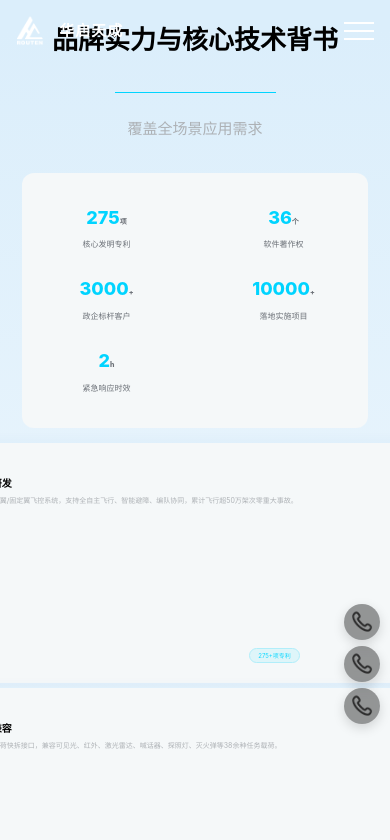
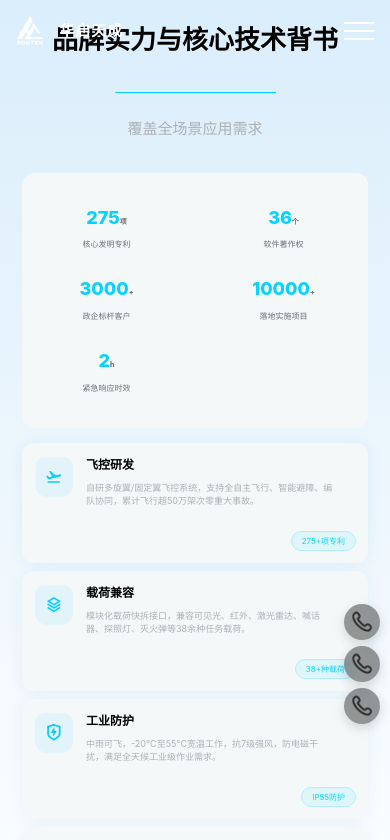
Before and after one commit to WYY0519/huaqi-officialWebsite, a Vue app: page / in a window 390 px wide. Shown: the top 840 px of the page. Built offline with nearby package versions, Linux system fonts and the light colour scheme; a web font is replaced by a local one.

Commit message:
品牌实力与核心技术背书 页面的适配

```diff
--- a/src/components/home/StatsSection.vue
+++ b/src/components/home/StatsSection.vue
@@ -82,7 +82,6 @@ import { companyStats, techCards } from '../../data/homeData'
 
 .stat-unit {
   font-size: 22px;
-  /* font-weight: 600; */
   color: #6b7077;
 }
 
@@ -103,15 +102,14 @@ import { companyStats, techCards } from '../../data/homeData'
 .tech-card {
   background: #f5f8f9;
   border-radius: 12px;
-  /* padding: 24px; */
   display: flex;
   flex-direction: row;
-  /* gap: 20px; */
   box-shadow: 0 2px 16px rgba(0, 120, 200, 0.07);
   transition: box-shadow 0.3s, transform 0.3s;
   width: 100%;
-  aspect-ratio: 797 / 325;
+  min-height: 325px;
   box-sizing: border-box;
+  overflow: hidden;
 }
 
 .tech-card:hover {
@@ -130,7 +128,7 @@ import { companyStats, techCards } from '../../data/homeData'
   flex-shrink: 0;
   align-self: flex-start;
   overflow: hidden;
-  margin: 51px 59px 0 48px
+  margin: 51px 59px 0 48px;
 }
 
 .tech-icon img {
@@ -143,6 +141,8 @@ import { companyStats, techCards } from '../../data/homeData'
 .tech-card-content {
   display: flex;
   flex-direction: column;
+  flex: 1;
+  min-width: 0;
 }
 
 .tech-card-body {
@@ -150,7 +150,8 @@ import { companyStats, techCards } from '../../data/homeData'
   flex-direction: column;
   flex: 1;
   min-width: 0;
-  margin: 57px 125px 0 0
+  margin: 57px 40px 0 0;
+  padding-right: 20px;
 }
 
 .tech-card-title {
@@ -163,20 +164,20 @@ import { companyStats, techCards } from '../../data/homeData'
 .tech-card-desc {
   font-size: 21px;
   color: #adb1b5;
-  flex: 1;
+  line-height: 1.5;
 }
 
 .tech-card-tag {
   display: inline-block;
-  margin: 0 29px 26px 0;
+  margin: auto 29px 26px 0;
   padding: 5px 16px;
   background: #def5f9;
   color: #0cd7ff;
   border-radius: 20px;
   font-size: 18.5px;
-  /* font-weight: 600; */
   align-self: flex-end;
   border: 1px solid #b1eefa;
+  white-space: nowrap;
 }
 
 /* 响应式 - 桌面端 1440px */
@@ -209,7 +210,7 @@ import { companyStats, techCards } from '../../data/homeData'
 
   .tech-card {
     width: 100%;
-    height: 240px;
+    min-height: 280px;
   }
 
   .tech-icon {
@@ -220,7 +221,7 @@ import { companyStats, techCards } from '../../data/homeData'
   }
 
   .tech-card-body {
-    margin: 42px 92px 0 0;
+    margin: 42px 30px 0 0;
   }
 
   .tech-card-title {
@@ -267,7 +268,7 @@ import { companyStats, techCards } from '../../data/homeData'
 
   .tech-card {
     width: 100%;
-    min-height: 171px;
+    min-height: 220px;
   }
 
   .tech-icon {
@@ -278,7 +279,7 @@ import { companyStats, techCards } from '../../data/homeData'
   }
 
   .tech-card-body {
-    margin: 30px 66px 0 0;
+    margin: 30px 20px 0 0;
   }
 
   .tech-card-title {
@@ -286,7 +287,7 @@ import { companyStats, techCards } from '../../data/homeData'
   }
 
   .tech-card-desc {
-    font-size: 11px;
+    font-size: 12px;
   }
 
   .tech-card-tag {
@@ -325,44 +326,44 @@ import { companyStats, techCards } from '../../data/homeData'
 
   .tech-cards-grid {
     grid-template-columns: 1fr;
-    gap: 7px;
+    gap: 12px;
   }
 
   .tech-card {
     width: 100%;
-    min-height: 128px;
-    padding: 15px;
+    min-height: 140px;
+    padding: 16px;
   }
 
   .tech-icon {
-    width: 46px;
-    height: 49px;
-    min-width: 46px;
-    margin: 15px 15px 0 15px;
+    width: 50px;
+    height: 53px;
+    min-width: 50px;
+    margin: 0 16px 0 0;
   }
 
   .tech-card-content {
-    margin: 10px 10px 0 0;
+    flex: 1;
   }
 
   .tech-card-body {
-    margin: 10px 10px 0 0;
+    margin: 0;
   }
 
   .tech-card-title {
-    font-size: 12px;
-    margin-bottom: 5px;
+    font-size: 14px;
+    margin-bottom: 6px;
   }
 
   .tech-card-desc {
-    font-size: 8px;
+    font-size: 11px;
     line-height: 1.5;
   }
 
   .tech-card-tag {
-    font-size: 7px;
-    padding: 3px 10px;
-    margin: 0 10px 10px 0;
+    font-size: 9px;
+    padding: 4px 12px;
+    margin: auto 0 0 0;
   }
 }
 
@@ -396,33 +397,32 @@ import { companyStats, techCards } from '../../data/homeData'
   }
 
   .tech-cards-grid {
-    gap: 5px;
+    gap: 8px;
   }
 
   .tech-card {
-    min-height: 100px;
+    min-height: 120px;
     padding: 12px;
   }
 
   .tech-icon {
-    width: 35px;
-    height: 37px;
-    min-width: 35px;
-    margin: 12px 12px 0 12px;
+    width: 40px;
+    height: 43px;
+    min-width: 40px;
+    margin: 0 12px 0 0;
   }
 
   .tech-card-title {
-    font-size: 10px;
+    font-size: 12px;
   }
 
   .tech-card-desc {
-    font-size: 7px;
+    font-size: 9px;
   }
 
   .tech-card-tag {
-    font-size: 6px;
-    padding: 2px 8px;
-    margin: 0 8px 8px 0;
+    font-size: 8px;
+    padding: 3px 10px;
   }
 }
 
@@ -450,29 +450,28 @@ import { companyStats, techCards } from '../../data/homeData'
   }
 
   .tech-card {
-    min-height: 85px;
+    min-height: 100px;
     padding: 10px;
   }
 
   .tech-icon {
-    width: 30px;
-    height: 32px;
-    min-width: 30px;
-    margin: 10px 10px 0 10px;
+    width: 35px;
+    height: 38px;
+    min-width: 35px;
+    margin: 0 10px 0 0;
   }
 
   .tech-card-title {
-    font-size: 9px;
+    font-size: 11px;
   }
 
   .tech-card-desc {
-    font-size: 6px;
+    font-size: 8px;
   }
 
   .tech-card-tag {
-    font-size: 5px;
-    padding: 2px 6px;
-    margin: 0 6px 6px 0;
+    font-size: 7px;
+    padding: 2px 8px;
   }
 }
 </style>
```
